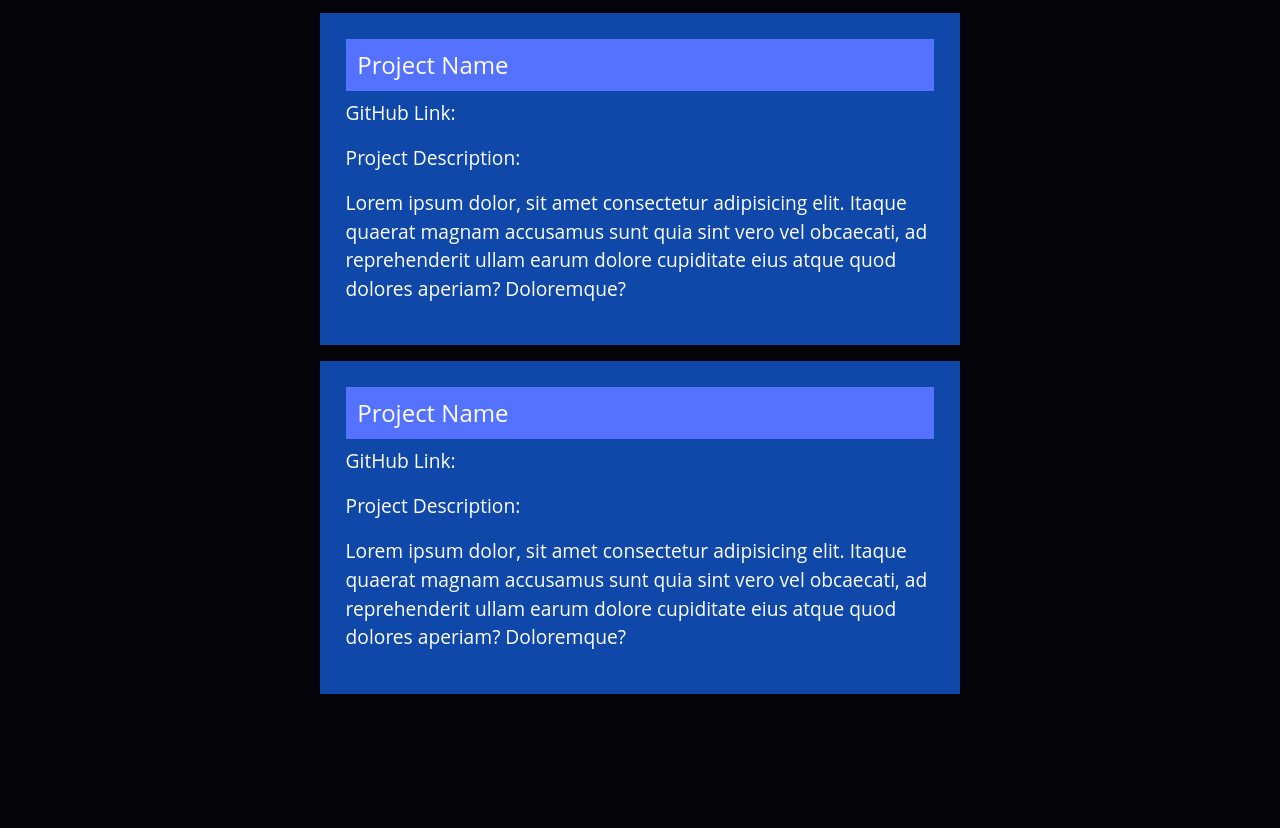
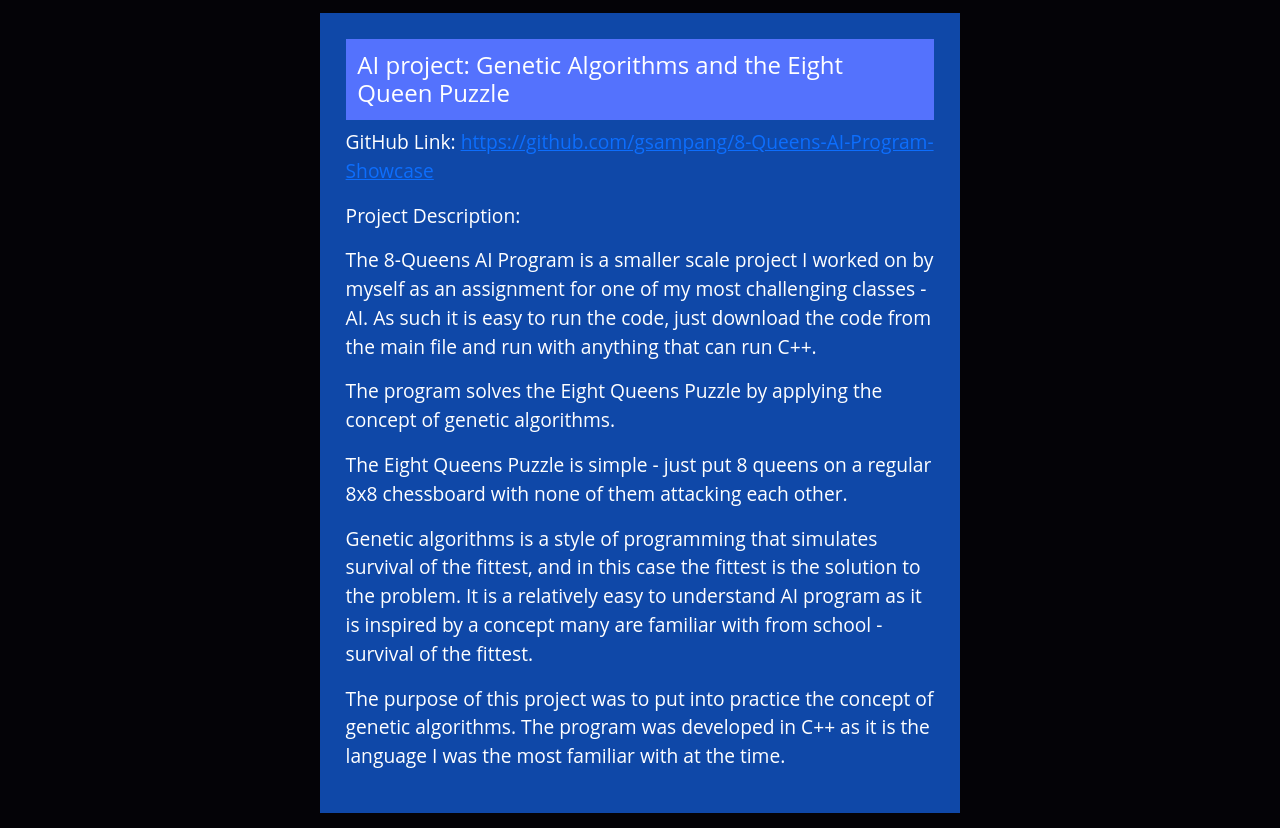
Before and after one commit to gsampang/webdev-Personal-Website, a plain HTML site: page projects.html in a window 1280 px wide. Shown: the part 124-952 px from the top of the page. Before the commit the page ends 834 px from the top, so only its background shows below. Drawn offline with nearby package versions, Linux system fonts and the light colour scheme.

Commit message:
Major content addition to projects, images still needed

```diff
--- a/projects.html
+++ b/projects.html
@@ -21,26 +21,78 @@
     <div id="navbar"></div>
 
     <section class="container">
-      <h2>Project Name</h2>
-      <p>GitHub Link:</p>
+      <h2>AI project: Genetic Algorithms and the Eight Queen Puzzle</h2>
+      <p>
+        GitHub Link:
+        <a href="https://github.com/gsampang/8-Queens-AI-Program-Showcase"
+          >https://github.com/gsampang/8-Queens-AI-Program-Showcase</a
+        >
+      </p>
       <p>Project Description:</p>
       <p>
-        Lorem ipsum dolor, sit amet consectetur adipisicing elit. Itaque quaerat
-        magnam accusamus sunt quia sint vero vel obcaecati, ad reprehenderit
-        ullam earum dolore cupiditate eius atque quod dolores aperiam?
-        Doloremque?
+        The 8-Queens AI Program is a smaller scale project I worked on by myself
+        as an assignment for one of my most challenging classes - AI. As such it
+        is easy to run the code, just download the code from the main file and
+        run with anything that can run C++.
+      </p>
+      <p>
+        The program solves the Eight Queens Puzzle by applying the concept of
+        genetic algorithms.
+      </p>
+      <p>
+        The Eight Queens Puzzle is simple - just put 8 queens on a regular 8x8
+        chessboard with none of them attacking each other.
+      </p>
+      <p>
+        Genetic algorithms is a style of programming that simulates survival of
+        the fittest, and in this case the fittest is the solution to the
+        problem. It is a relatively easy to understand AI program as it is
+        inspired by a concept many are familiar with from school - survival of
+        the fittest.
+      </p>
+      <p>
+        The purpose of this project was to put into practice the concept of
+        genetic algorithms. The program was developed in C++ as it is the
+        language I was the most familiar with at the time.
       </p>
     </section>
 
     <section class="container">
-      <h2>Project Name</h2>
-      <p>GitHub Link:</p>
+      <h2>Capstone Project: Climate Data Tool</h2>
+      <p>
+        GitHub Link:
+        <a href="https://github.com/gsampang/ClimateDataCapstone2022"
+          >https://github.com/gsampang/ClimateDataCapstone2022</a
+        >
+      </p>
       <p>Project Description:</p>
       <p>
-        Lorem ipsum dolor, sit amet consectetur adipisicing elit. Itaque quaerat
-        magnam accusamus sunt quia sint vero vel obcaecati, ad reprehenderit
-        ullam earum dolore cupiditate eius atque quod dolores aperiam?
-        Doloremque?
+        The Climate Data program is a much larger scale project I worked on as
+        part of a team for the duration of 2 terms. Because of this, it is more
+        complicated to set up the program. There are many prerequisites that
+        need to be installed before the program can be run. These are outlined
+        in the project readme.
+      </p>
+      <p>
+        The program’s use is relatively simple. From a database it takes climate
+        related data from around the US and displays it in a way useful to our
+        sponsor. Its main use is to create a graph based on a number of
+        different options.
+      </p>
+      <p>
+        My main contribution to this project is to help implement the save
+        state. I worked on this directly with a couple other group members.
+        While the code has been some of the most challenging I’ve worked with,
+        the real challenge was in coordinating with the other group members.
+      </p>
+      <p>
+        Our team was working remotely and for the most part asynchronously,
+        which made communication much harder. This meant preventing redundant
+        work staying in sync was a real challenge. To face this challenge I
+        scheduled separate meetings where we discussed the code we had worked on
+        in detail and found a way to merge our code. Setting up this process
+        greatly helped as the term went on and the program got more and more
+        complex.
       </p>
     </section>
   </body>
```
